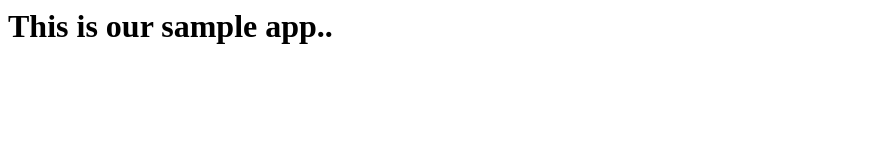
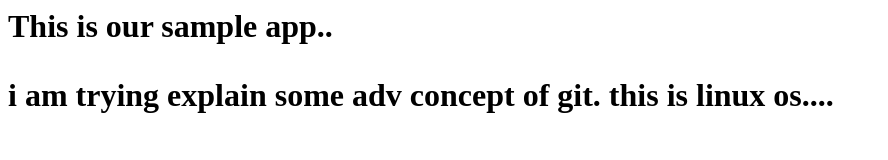
Before and after one commit to Pooja15866/dev897, a plain HTML site: page index.html in a window 1280 px wide. Shown: the whole page, without its empty margins (0-888 px from the left). Drawn offline with Linux system fonts and the light colour scheme.

Commit message:
added paragraph to indexon linux

```diff
--- a/index.html
+++ b/index.html
@@ -1 +1,5 @@
 <h1>This is our sample app..<h1>
+
+
+
+<p> i am trying explain some adv concept of git. this is  linux os....</p>
```
